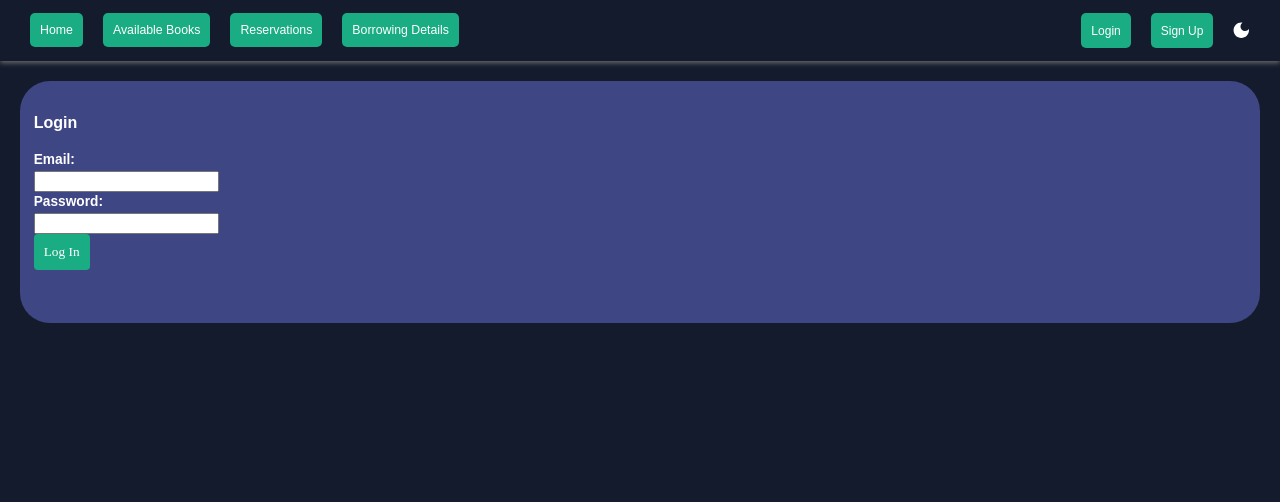
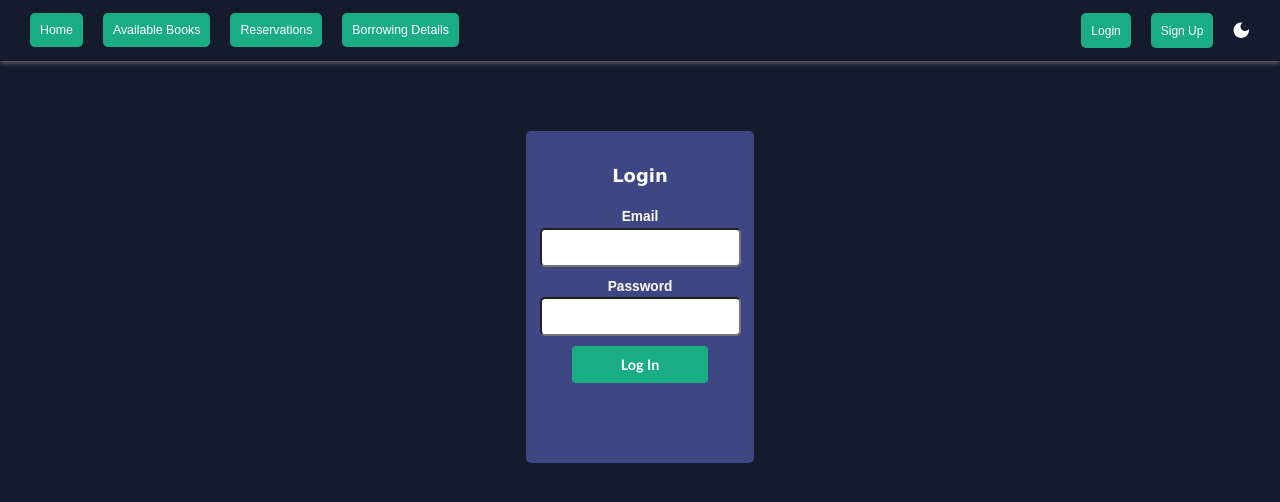
Before and after one commit to NightHawkNB/SCS2208_MERN_PROJECT, a React (Create React App) app in the folder frontend/: page /login in a window 1280 px wide. Shown: the top 502 px of the page. Built offline with nearby package versions, Linux system fonts and the light colour scheme; the HTML template or start-up script is replaced by a standard one.

Commit message:
Update login and signup styles

```diff
--- a/frontend/src/App.css
+++ b/frontend/src/App.css
@@ -122,10 +122,48 @@ form button{
 .login {
   padding: 1em;
   background: hsl(233deg 36% 38%);
-  color: hsl(0 0 100);
+  color: white;
 
-  border-radius: 30px;
+  display: flex;
+  flex-direction: column;
+  justify-content: center;
+  align-items: center;
+  max-width: 25%;
+
+  border-radius: 5px;
   font-weight: 600;
+  padding-bottom: 30px;
+  margin-top: 50px;
+}
+
+.login input {
+  padding: 10px;
+  border-radius: 5px;
+  margin: 0 0 10px 0;
+}
+.login label {
+  margin: 0px;
+}
+
+.login button {
+  font-family: 'Gill Sans', 'Gill Sans MT', Calibri, 'Trebuchet MS', sans-serif;
+  font-weight: bolder;
+  margin-bottom: 10px;
+  padding: 10px 20px;
+  font-size: 0.9rem;
+  width: 68%;
+}
+
+.login h3 {
+  font-family:Verdana, Geneva, Tahoma, sans-serif;
+  font-size: large;
+}
+
+.form-container {
+  width: 100%;
+  display: flex;
+  justify-content: center;
+  align-items: center;
 }
 
 .book-details{
@@ -273,6 +311,7 @@ header button:hover {
   font-size: var(--font-size);
   font-family: calibri;
   font-weight: bold;
+  color: white;
   padding: 10px 10px;
   margin: 0px 10px;
   background-color:#1aac83;
--- a/frontend/src/pages/Login.js
+++ b/frontend/src/pages/Login.js
@@ -18,11 +18,12 @@ const Login=()=>{
         await googleLogin(e)
     }
     return (
+        <div className="form-container">
             <form className="login" onSubmit={handleSubmit}>
                 <h3>Login</h3>
-            <label>Email:</label>
+                <label>Email</label>
                 <input type="email" onChange={(e)=>setEmail(e.target.value)} value={email}/>
-            <label>Password:</label>
+                <label>Password</label>
                 <input type="password" onChange={(e)=>setPassword(e.target.value)} value={password}/>
                 <button disabled={isLoading}>Log In</button>
                 {error && <div className="error">{error}</div>}
@@ -31,6 +32,7 @@ const Login=()=>{
                 onError={(error)=>console.log(error)}
                 />
             </form>
+        </div>
     )
 }
 
--- a/frontend/src/pages/Signup.js
+++ b/frontend/src/pages/Signup.js
@@ -19,7 +19,8 @@ const Signup=()=>{
         await signup(fName,lName,email,password,'normal')//norml user signup
     }
     return (
-        <form className="signup" onSubmit={handleSubmit}>
+        <div className="form-container">
+            <form className="login" onSubmit={handleSubmit}>
                 <h3>SignUp</h3>
                 <label>First Name:</label>
                 <input type="text" onChange={(e)=>setFname(e.target.value)} value={fName}/>
@@ -36,6 +37,7 @@ const Signup=()=>{
                 onError={(error)=>console.log(error)}
                 />
             </form>
+        </div>
 
     )
 }
```
Lines whose indentation alone changed are shown as unchanged.
